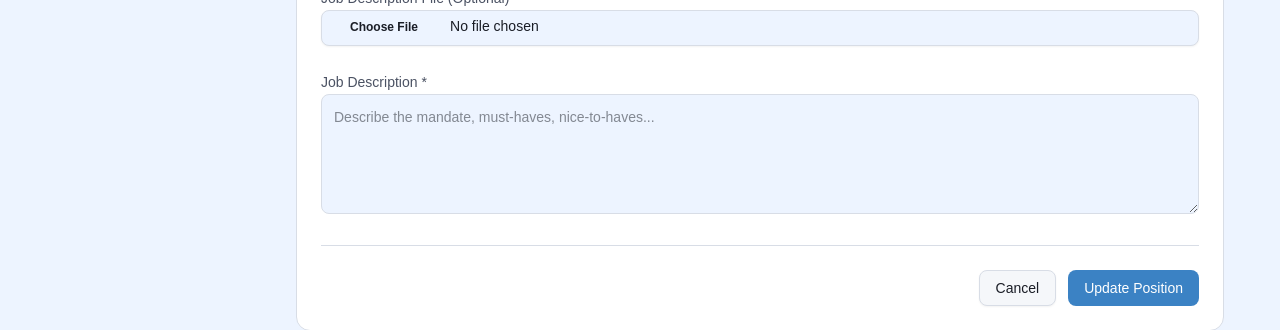
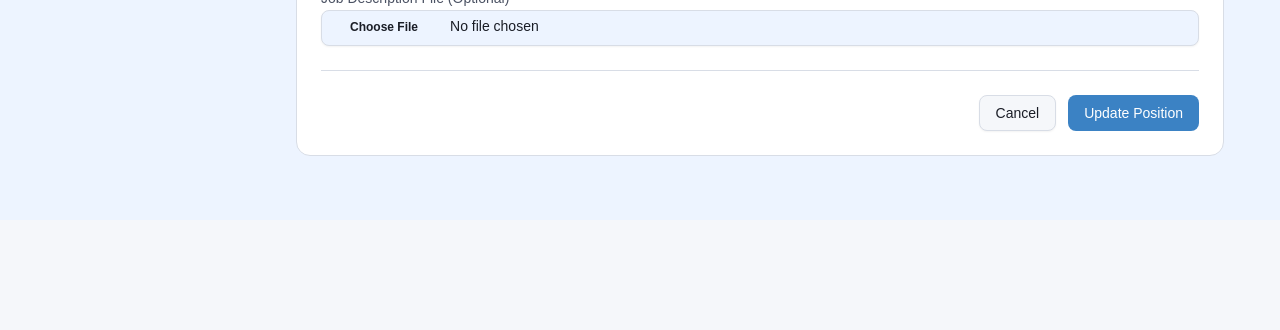
Before and after one commit to Jmsadvisory2025/DSPE-HRMS, a React (Vite) app: page /positions/1/edit in a window 1280 px wide. Shown: the part 824-1154 px from the top of the page. After the commit the page ends 1044 px from the top, so only its background shows below. Built offline with nearby package versions, Linux system fonts and the light colour scheme; no server answers.

Commit message:
new features and while editing job 2 jd fixed

```diff
--- a/src/pages/candidates/components/SubmitCandidateModal.tsx
+++ b/src/pages/candidates/components/SubmitCandidateModal.tsx
@@ -1,4 +1,5 @@
 import React, { useEffect, useState, useRef } from 'react';
+import { useNavigate } from 'react-router-dom';
 import {
   Dialog,
   DialogContent,
@@ -28,6 +29,7 @@ interface Props {
 
 export const SubmitCandidateModal = ({ isOpen, onClose, candidateId }: Props) => {
   const dispatch = useAppDispatch();
+  const navigate = useNavigate();
   const { jobs, loading: jobsLoading } = useAppSelector((state) => state.positions);
   const { candidateDetail, candidateDetailLoading } = useAppSelector((state) => state.candidates);
   const [selectedJobId, setSelectedJobId] = useState<string>('');
@@ -132,6 +134,7 @@ export const SubmitCandidateModal = ({ isOpen, onClose, candidateId }: Props) =>
       },
       getResponse: () => {
          onClose();
+         navigate(`/approvals/${selectedJobId}`);
       },
       getError: (err: any) => {
          const data = err?.response?.data;
--- a/src/pages/positions/EditPositionPage.tsx
+++ b/src/pages/positions/EditPositionPage.tsx
@@ -46,7 +46,6 @@ const EditPositionPage = () => {
   const [clientTeamMembers, setClientTeamMembers] = useState<any[]>([]);
   const [isFetchingClient, setIsFetchingClient] = useState(false);
   const [selectedClientDetail, setSelectedClientDetail] = useState<any>(null);
-  const [recruiterDropdownOpen, setRecruiterDropdownOpen] = useState(false);
 
   // Fetch job details if not already present
   useEffect(() => {
@@ -542,21 +541,7 @@ const EditPositionPage = () => {
             )}
           </div>
 
-          <div className="space-y-2">
-            <label className="text-sm font-medium" style={{ color: theme.textSecondary }}>Job Description *</label>
-            <textarea
-              value={formData.description}
-              onChange={(e) => setFormData({ ...formData, description: e.target.value })}
-              className="w-full rounded-md p-3 text-sm min-h-[120px] outline-none"
-              placeholder="Describe the mandate, must-haves, nice-to-haves..."
-              style={{
-                background: theme.background,
-                border: `1px solid ${formErrors.description ? theme.destructive : theme.border}`,
-                color: theme.textPrimary,
-              }}
-            />
-            {formErrors.description && <p className="text-xs" style={{ color: theme.destructive }}>{formErrors.description[0]}</p>}
-          </div>
+
 
           <div className="flex items-center justify-end gap-3 pt-6" style={{ borderTop: `1px solid ${theme.border}` }}>
             <Button variant="outline" disabled={isSubmitting} onClick={() => navigate(-1)}>
```
